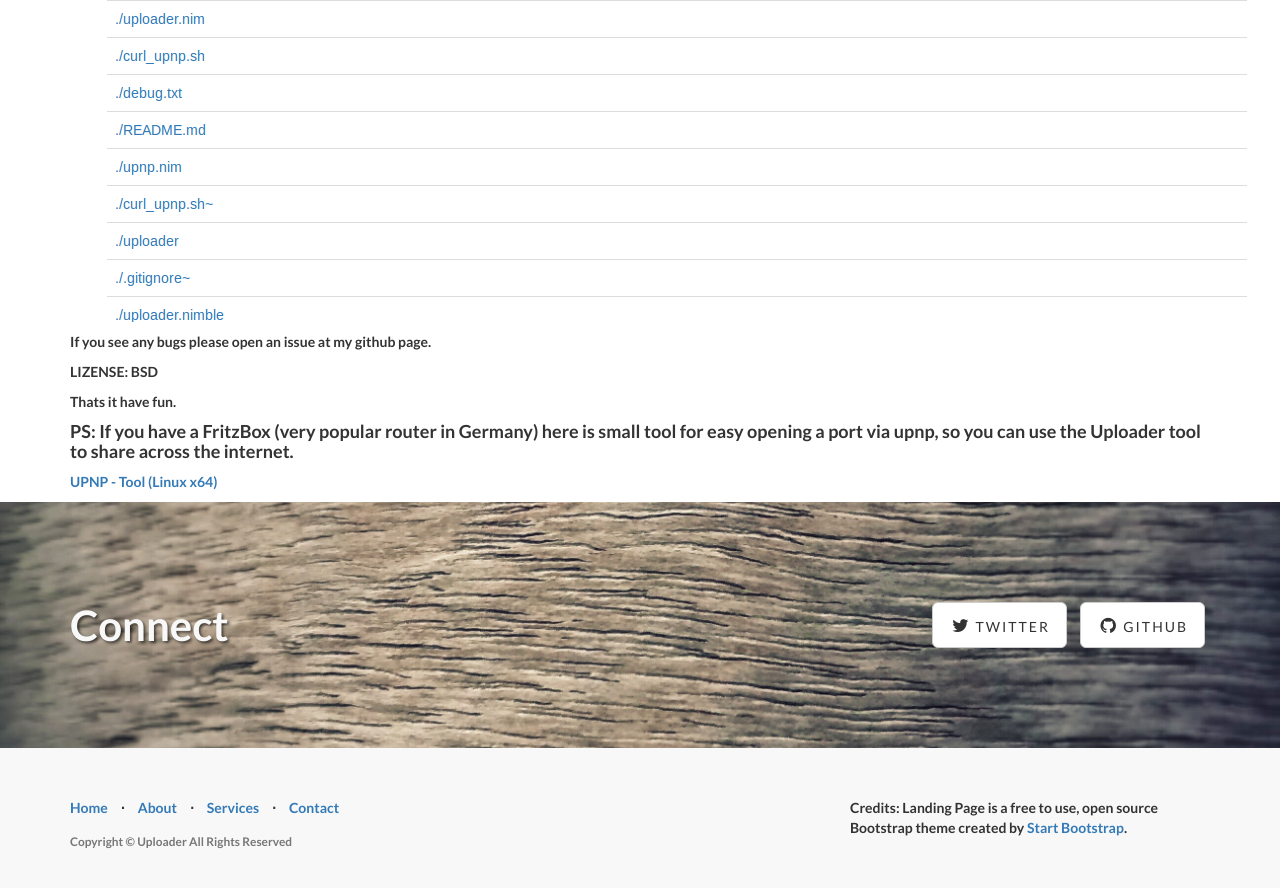
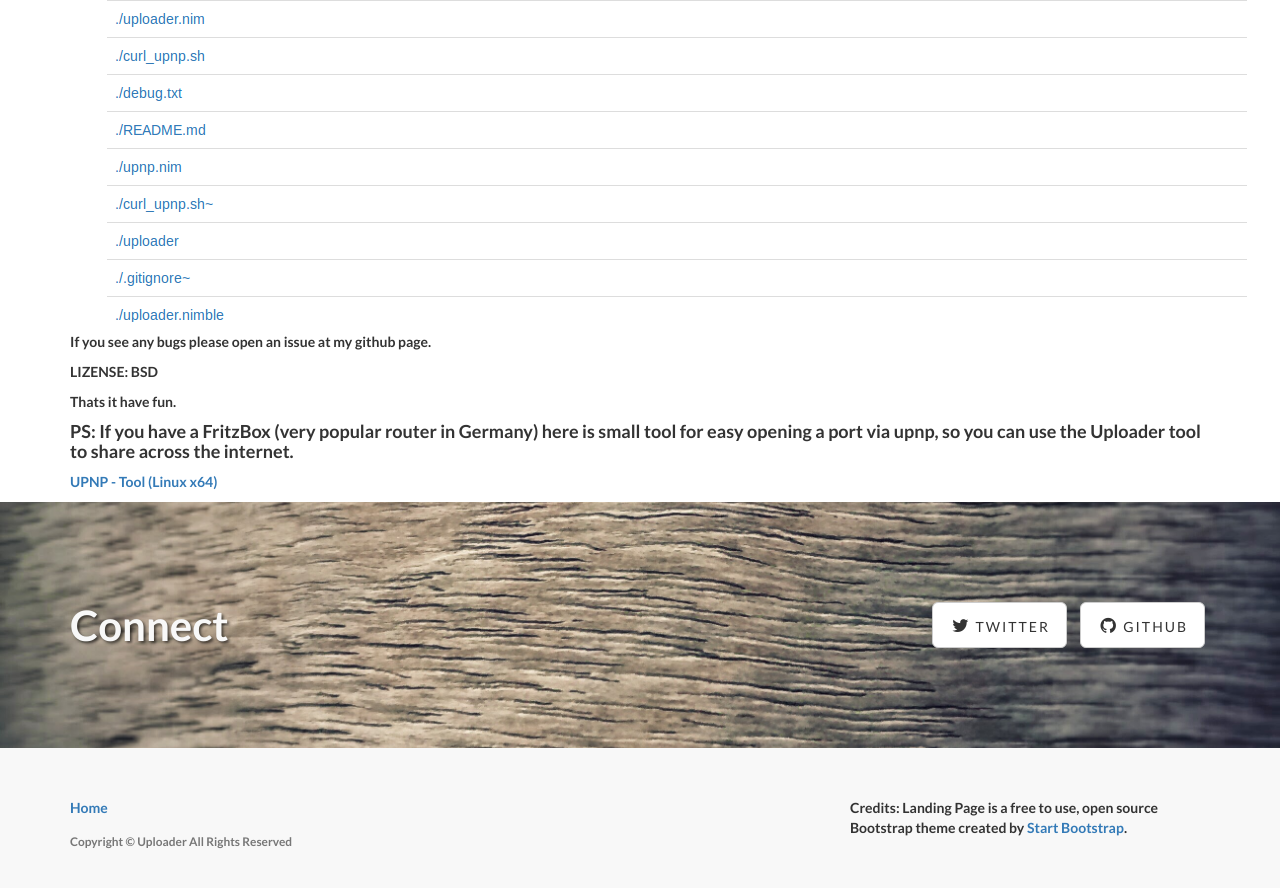
Before and after one commit to TheAnonymous/TheAnonymous.github.io, a Jekyll site: the page built from _posts/2015-03-15-uploader.md, in a window 1280 px wide and 900 px high, scrolled down 1662 px. Shown: the top 888 px of the window. Built offline with Jekyll 4.4.1, drawn with Linux system fonts in a browser that asks for light colours; nearby versions of some CDN libraries; library files that are not in the unit come from our copies.

Commit message:
changed small things

```diff
--- a/_includes/footer.html
+++ b/_includes/footer.html
@@ -5,19 +5,7 @@
             <div class="col-md-8">
                 <ul class="list-inline">
                     <li>
-                        <a href="#home">Home</a>
-                    </li>
-                    <li class="footer-menu-divider">&sdot;</li>
-                    <li>
-                        <a href="#about">About</a>
-                    </li>
-                    <li class="footer-menu-divider">&sdot;</li>
-                    <li>
-                        <a href="#services">Services</a>
-                    </li>
-                    <li class="footer-menu-divider">&sdot;</li>
-                    <li>
-                        <a href="#contact">Contact</a>
+                        <a href="/">Home</a>
                     </li>
                 </ul>
                 <p class="copyright text-muted small">Copyright &copy; {{ site.title }} All Rights Reserved</p>
```
